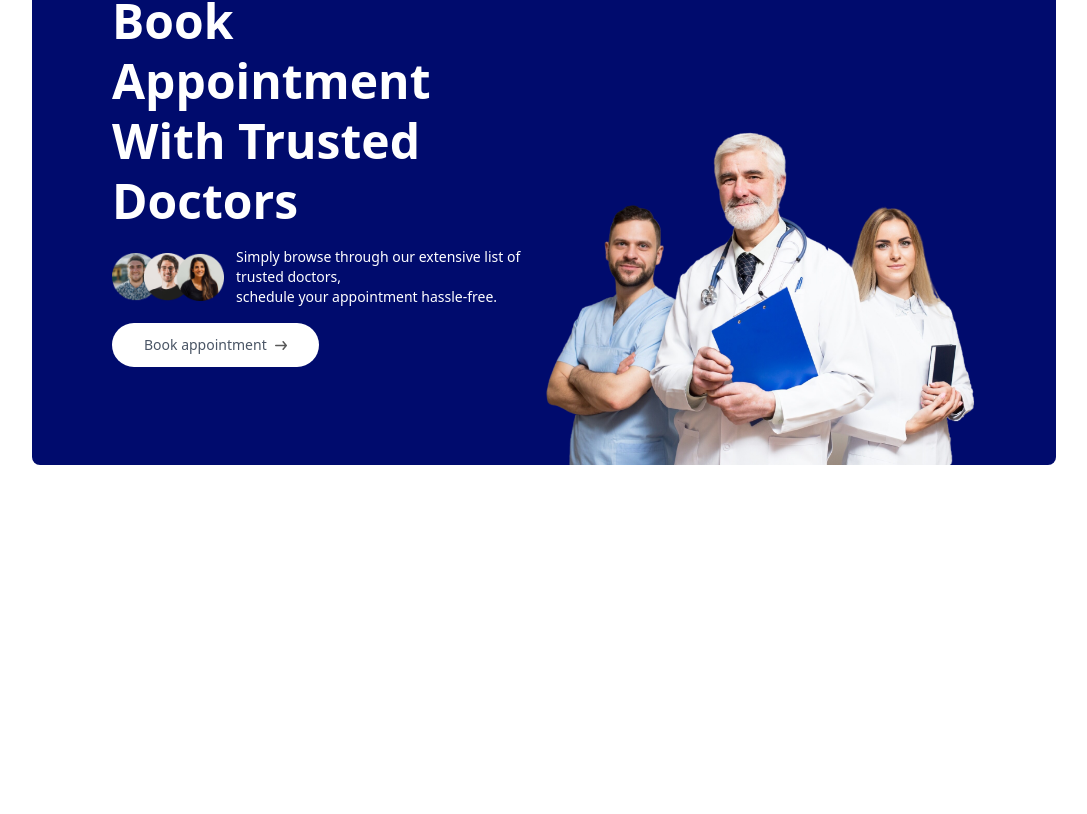
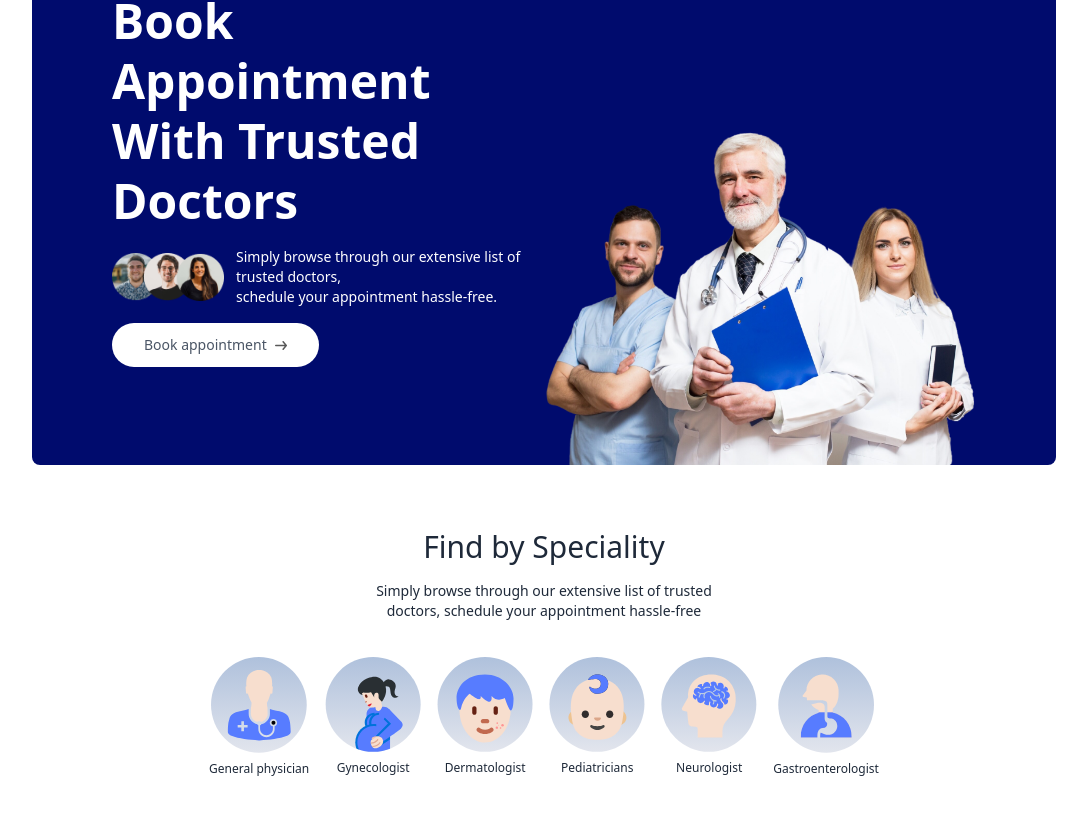
Before and after one commit to Saumya-Jain-B2K/DocPulse, a React (Vite) app in the folder frontend/: page / in a window 1280 px wide. Shown: the part 262-1076 px from the top of the page, without its empty margins (96-1183 px from the left). Before the commit the page ends 800 px from the top, so only its background shows below. Built offline with nearby package versions, Linux system fonts and the light colour scheme.

Commit message:
added speciality menu

```diff
--- a/frontend/src/components/SpecialityMenu.jsx
+++ b/frontend/src/components/SpecialityMenu.jsx
@@ -1,9 +1,20 @@
 import React from 'react'
+import { specialityData } from '../assets/assets'
+import { Link } from 'react-router-dom'
 
 const SpecialityMenu = () => {
   return (
-    <div>
-
+    <div className='flex flex-col items-center gap-4 py-16 text-gray-800' id='speciality'>
+      <h1 className='text-3xl font-medium'>Find by Speciality</h1>
+      <p className='sm:w-1/3 text-center text-sm'>Simply browse through our extensive list of trusted doctors, schedule your appointment hassle-free</p>
+      <div className='flex sm:justify-center gap-4 pt-5 w-full overflow-scroll'>
+        {specialityData.map((item, index) => (
+            <Link onClick={() => scrollTo(0, 0)} className='flex flex-col items-center text-xs cursor-pointer flex-shrink-0 hover:translate-y-[-10px] transition-all duration-500' key={index} to={`/doctors/${item.speciality}`}>
+                <img className='w-16 sm:w-24 mb-2' src={item.image} alt="" />
+                <p>{item.speciality}</p>
+            </Link>
+        ))}
+      </div>
     </div>
   )
 }
--- /dev/null
+++ b/frontend/src/components/TopDoctors.jsx
@@ -0,0 +1,11 @@
+import React from 'react'
+
+const TopDoctors = () => {
+  return (
+    <div>
+
+    </div>
+  )
+}
+
+export default TopDoctors
--- a/frontend/src/index.css
+++ b/frontend/src/index.css
@@ -3,3 +3,7 @@
 .active hr{
     @apply block
 }
+
+::-webkit-scrollbar{
+    @apply hidden
+}
--- a/frontend/src/pages/Home.jsx
+++ b/frontend/src/pages/Home.jsx
@@ -1,10 +1,12 @@
 import React from 'react'
 import Header from '../components/Header'
+import SpecialityMenu from '../components/SpecialityMenu'
 
 const Home = () => {
   return (
     <div>
       <Header />
+      <SpecialityMenu />
     </div>
   )
 }
```
